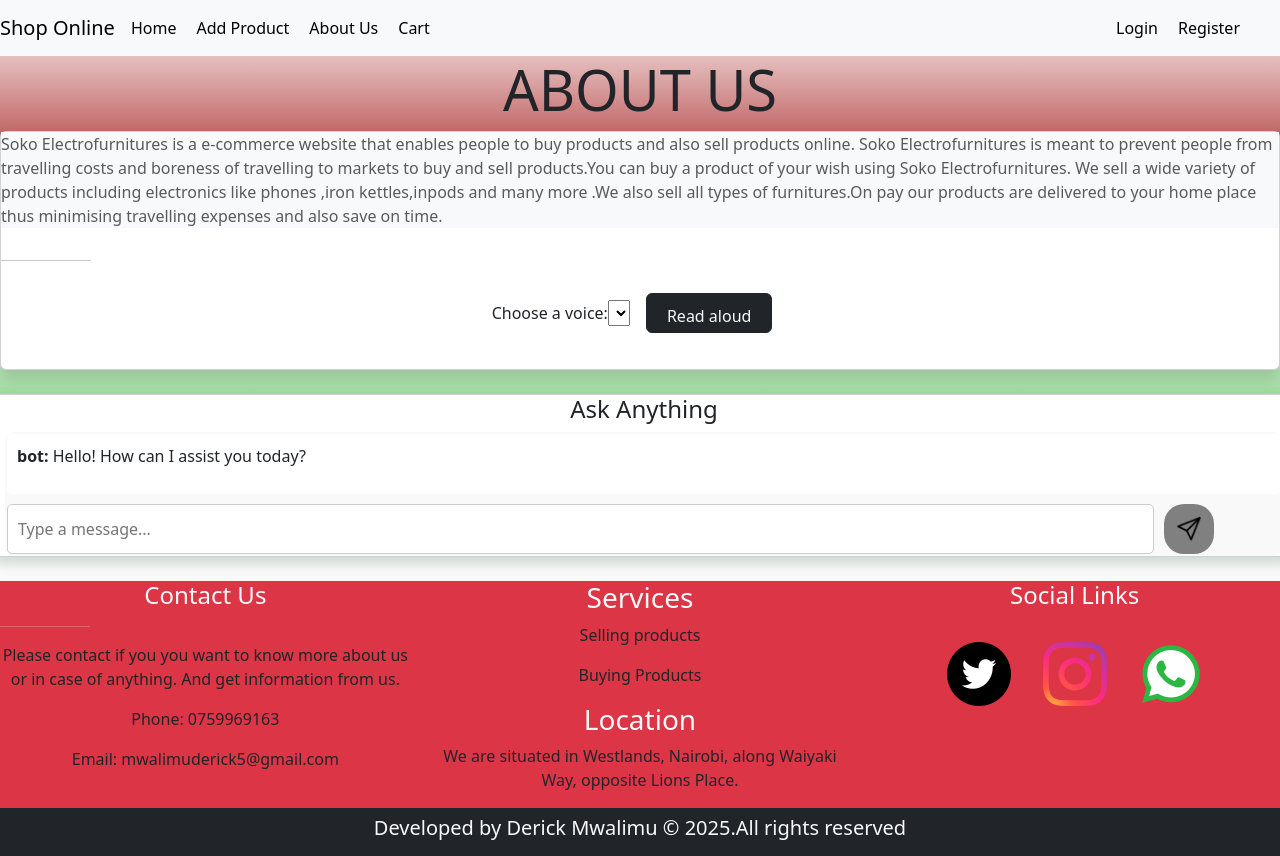
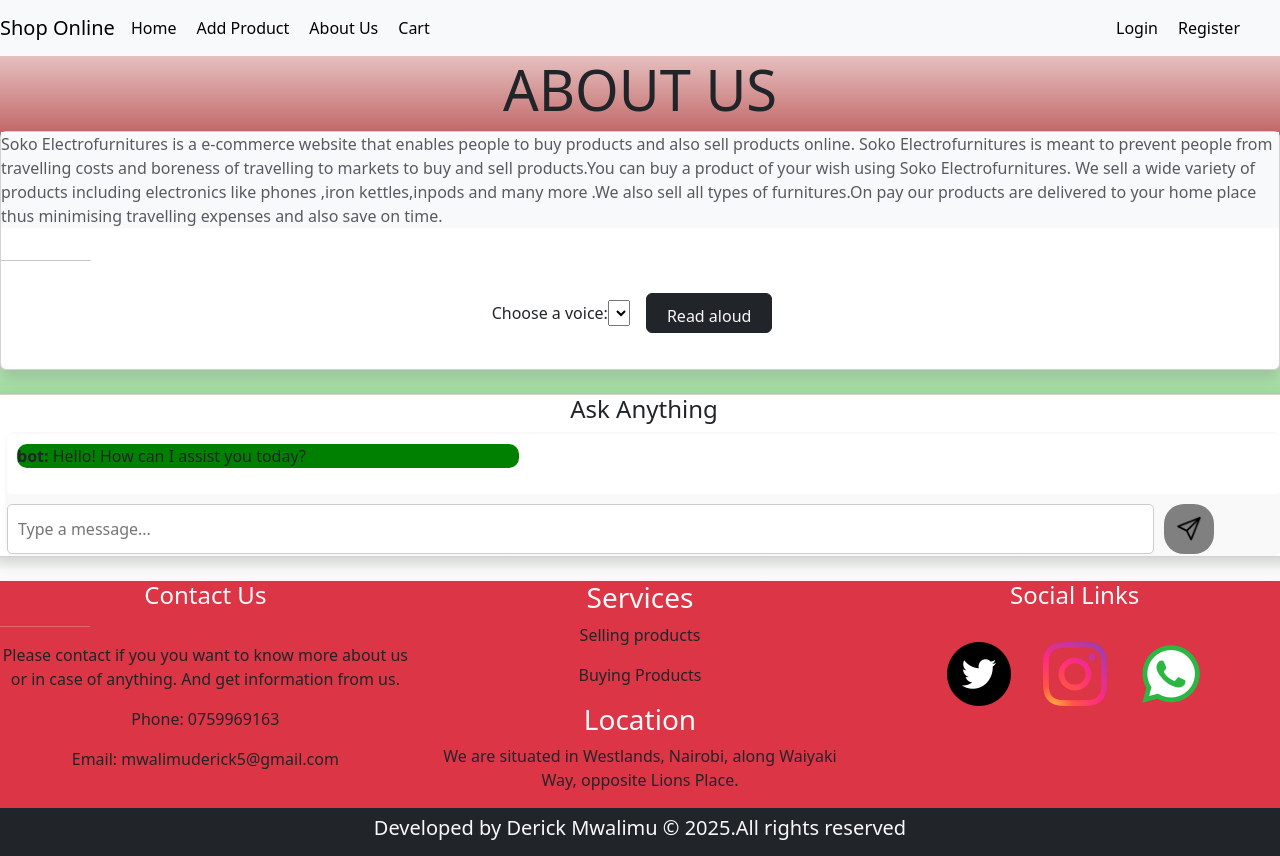
Before and after one commit to Derick12-78/Derick_ecommerce, a React (Create React App) app: page /aboutus in a window 1280 px wide. Built offline with nearby package versions, Linux system fonts and the light colour scheme.

Commit message:
updatedcommit

```diff
--- a/src/Components/Chatbot.jsx
+++ b/src/Components/Chatbot.jsx
@@ -117,7 +117,7 @@ const Chatbot = () => {
     <div style={{ width: '100%', margin: '0 auto', padding: '2px', backgroundColor: '#f9f9f9', borderRadius: '10px' }}>
       <div style={{  marginBottom: '10px', padding: '10px', backgroundColor: '#fff', borderRadius: '5px' }}>
         {messages.map((msg, index) => (
-          <div key={index} style={{ textAlign: msg.sender === 'user' ? 'right' : 'left' }}>
+          <div key={index} style={{textAlign: msg.sender === 'user' ? 'right' : 'left',backgroundColor:msg.sender === "user"? "gray" :"green",marginLeft:msg.sender ==="user"?"60%":"",borderRadius:msg.sender ==="user"?"10px":"10px",width:msg.sender ==="bot"? "40%":"40%" }} >
             <p><strong>{msg.sender}:</strong> {msg.text}{msg.time}</p>
           </div>
         ))}
```
Also changed, not shown: src/App.css (line endings or trailing spaces).
